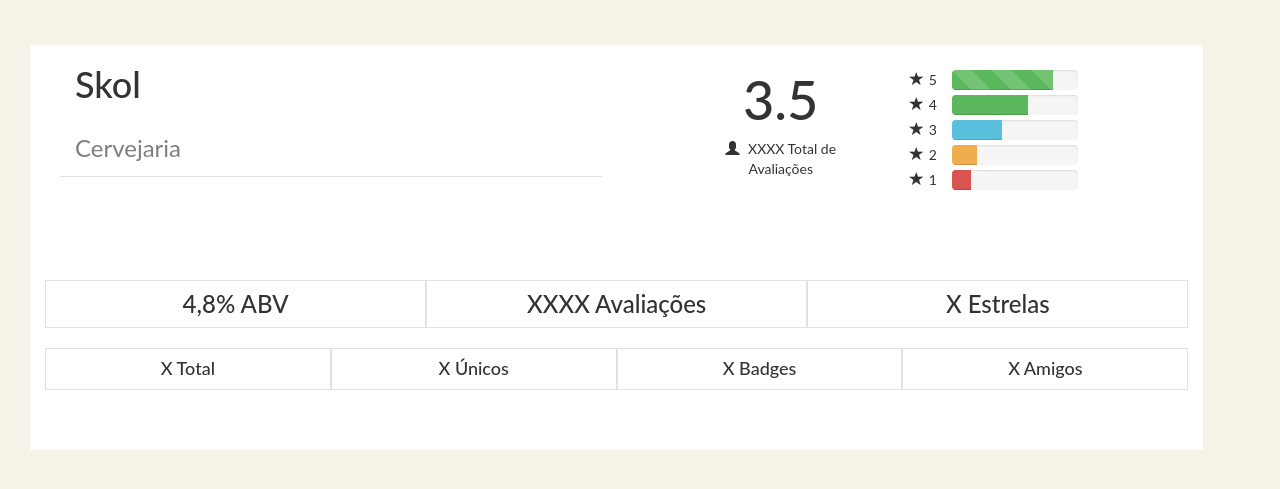
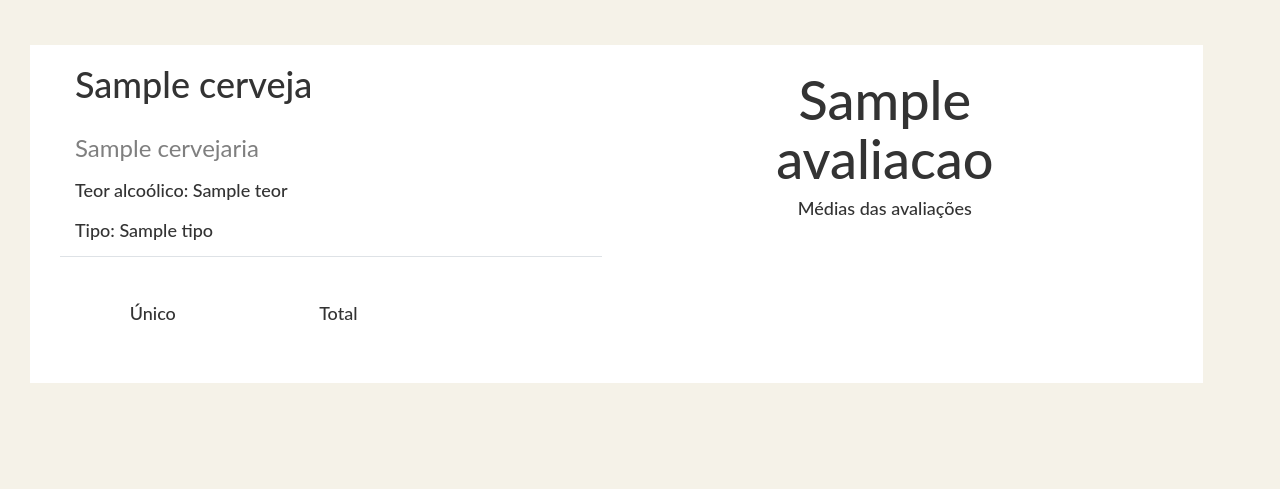
Before and after one commit to viniciuso970/untappd, a PHP site: template view/consultaCerveja.php in a window 1280 px wide. Shown: the part 62-551 px from the top of the page. Run offline with PHP 8.4, Linux system fonts and the light colour scheme; the visitor is signed in with stand-in values (Sample User, id 1); the template is opened without the code that fills it: most values are stand-ins (such as "Sample title", 1, 10 or a date in 2020).

Commit message:
Consulta Cerveja

```diff
--- a/view/consultaCerveja.php
+++ b/view/consultaCerveja.php
@@ -1,84 +1,24 @@
     <div class="container col-md-11">
         <div class="col-md-6">
-            <h1 class="col-md-12"> Skol</h1>
-            <h3 class="col-md-12 pb-4 border-bottom">
-                <a class=" text-black-50" href="#">Cervejaria </a>
+            <h1 class="col-md-12"> <?= $cerveja->getNome(); ?> </h1>
+            <h3 class="col-md-12">
+                <a class=" text-black-50" href="?acao=cervejaria.view&nome=<?= $cervejaria->getNome(); ?>">
+                    <?= $cervejaria->getNome(); ?>
+                </a>
             </h3>
+            <h4 class="col-md-12"> Teor alcoólico: <?= $cerveja->getTeor(); ?> </h4>
+            <h4 class="col-md-12 pb-4 border-bottom"> Tipo: <?= $cerveja->getTipo(); ?> </h4>
         </div>
         <div class="container col-md-5">
             <div class="col-md-12">
-                <div class="col-md-6 text-center">
-                    <h1 class="rating-num"> 3.5 </h1>
-                    <div>
-                        <span class="glyphicon glyphicon-user"></span> XXXX Total de Avaliações
-                    </div>
-                </div>
-                <div class="col-xs-12 col-md-6">
-                    <div class="row rating-desc">
-                        <div class="col-xs-3 col-md-3 text-right">
-                            <span class="glyphicon glyphicon-star"></span>5
-                        </div>
-                        <div class="col-xs-8 col-md-9">
-                            <div class="progress progress-striped">
-                                <div class="progress-bar progress-bar-success" role="progressbar" aria-valuenow="20" aria-valuemin="0" aria-valuemax="100"
-                                    style="width: 80%">
-                                </div>
-                            </div>
-                        </div>
-                        <!-- end 5 -->
-                        <div class="col-xs-3 col-md-3 text-right">
-                            <span class="glyphicon glyphicon-star"></span>4
-                        </div>
-                        <div class="col-xs-8 col-md-9">
-                            <div class="progress">
-                                <div class="progress-bar progress-bar-success" role="progressbar" aria-valuenow="20" aria-valuemin="0" aria-valuemax="100"
-                                    style="width: 60%">
-                                </div>
-                            </div>
-                        </div>
-                        <!-- end 4 -->
-                        <div class="col-xs-3 col-md-3 text-right">
-                            <span class="glyphicon glyphicon-star"></span>3
-                        </div>
-                        <div class="col-xs-8 col-md-9">
-                            <div class="progress">
-                                <div class="progress-bar progress-bar-info" role="progressbar" aria-valuenow="20" aria-valuemin="0" aria-valuemax="100" style="width: 40%">
-                                </div>
-                            </div>
-                        </div>
-                        <!-- end 3 -->
-                        <div class="col-xs-3 col-md-3 text-right">
-                            <span class="glyphicon glyphicon-star"></span>2
-                        </div>
-                        <div class="col-xs-8 col-md-9">
-                            <div class="progress">
-                                <div class="progress-bar progress-bar-warning" role="progressbar" aria-valuenow="20" aria-valuemin="0" aria-valuemax="100"
-                                    style="width: 20%">
-                                </div>
-                            </div>
-                        </div>
-                        <!-- end 2 -->
-                        <div class="col-xs-3 col-md-3 text-right">
-                            <span class="glyphicon glyphicon-star"></span>1
-                        </div>
-                        <div class="col-xs-8 col-md-9">
-                            <div class="progress">
-                                <div class="progress-bar progress-bar-danger" role="progressbar" aria-valuenow="80" aria-valuemin="0" aria-valuemax="100"
-                                    style="width: 15%">
-                                </div>
-                            </div>
-                        </div>
-                        <!-- end 1 -->
-                    </div>
-                    <!-- end row -->
+                <div class="col-md-12 text-center">
+                    <h1 class="rating-num"> <?= $cerveja->getAvaliacao(); ?> </h1>
+                    <h4>Médias das avaliações</h4>
                 </div>
             </div>
         </div>
-        <h3 class="col-md-4 p-3 border text-center"> 4,8% ABV</h3>
-        <h3 class="col-md-4 p-3 border text-center"> XXXX Avaliações</h3>
-        <h3 class="col-md-4 p-3 border text-center"> X Estrelas</h3>
-        <h4 class="col-md-3 p-3 border text-center">X Total </h4>
-        <h4 class="col-md-3 p-3 border text-center">X Únicos </h4>
-        <h4 class="col-md-3 p-3 border text-center">X Badges </h4>
-        <h4 class="col-md-3 p-3 border text-center">X Amigos </h4>
+        <div class="col-md-12">
+            <h4 class="col-md-2 text-center"> <?= $unicoTotal[0]; ?> Único</h4>
+            <h4 class="col-md-2 text-center"> <?= $unicoTotal[1]; ?> Total</h4>
+        </div>
     </div>
--- a/view/formComentario.php
+++ b/view/formComentario.php
@@ -1,11 +1,11 @@
-            <form class="pt-5 mt-5" action="?acao=comentar" method="post">
+            <form class="pt-5 mt-5 comentario" action="?acao=comentar" method="post">
                 <div class="form-group">
                     <input type="hidden" name="idConta" value="<?= $checkIn->getIdConta(); ?>">
                     <input type="hidden" name="idCheckIn" value="<?= $checkIn->getId(); ?>">
                     <label class="col-md-12" for="comentario">Digite seu comentário:</label>
-                    <textarea name="texto" class="form-control" rows="3" id="comentario"></textarea>
+                    <textarea name="texto" class="form-control" rows="3" id="texto"></textarea>
                 </div>
-                <button type="submit" class="btn btn-default col-md-12">Submit</button>
+                <button type="submit" class="btn btn-warning col-md-12">Comentar</button>
             </form>
         </div>
     </div>
```
Also changed, not shown: controller/Controller.php (+13 -6 lines), controller/CtrCerveja.php (+18 -0 lines), controller/CtrCheckIn.php (+26 -0 lines), controller/CtrConta.php (+18 -0 lines), model/Cerveja.php (+6 -1 lines).
